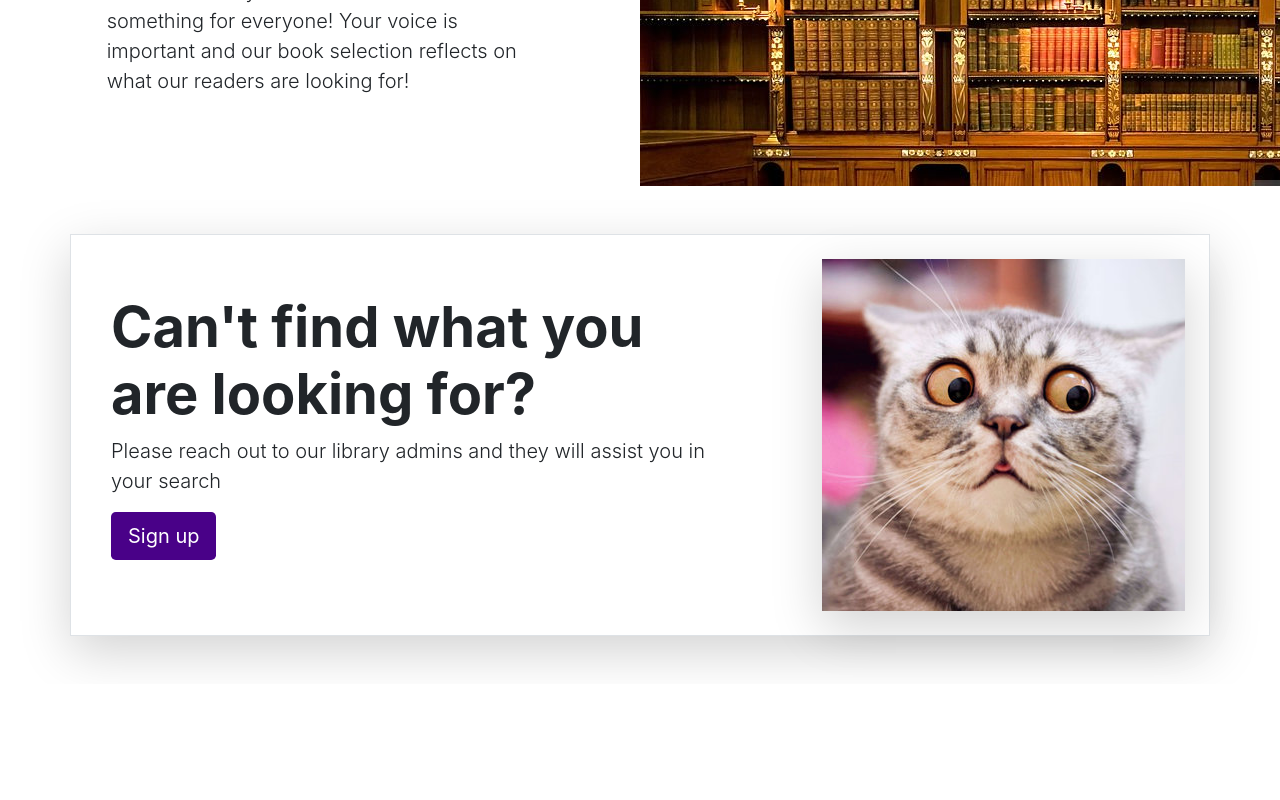
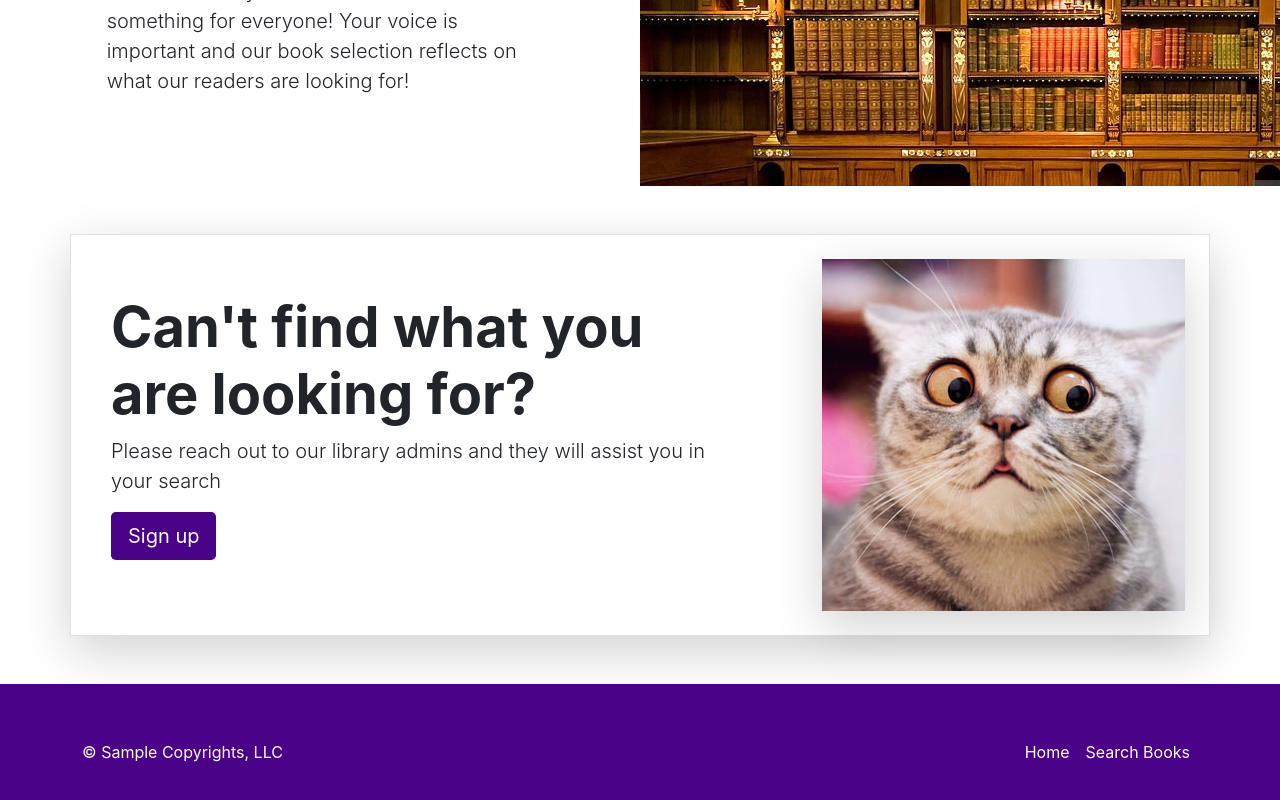
Before and after one commit to jadrubio/biblioteca-fe, a React (Create React App) app: page / in a window 1280 px wide. Shown: the part 1738-2538 px from the top of the page. Before the commit the page ends 2422 px from the top, so only its background shows below. Built offline with nearby package versions, Linux system fonts and the light colour scheme.

Commit message:
basic footer

```diff
--- a/src/App.tsx
+++ b/src/App.tsx
@@ -1,14 +1,14 @@
 import { Navbar } from "./layouts/Navbar";
-import { TopBooks } from "./components/TopBooks";
-import { Carousel } from "./components/Carousel";
+import { HomePage } from "./layouts/HomePage";
+import { Footer } from "./layouts/Footer";
 import "./App.css";
-import { HomePage } from "./layouts/HomePage";
 
 function App() {
   return (
     <>
       <Navbar />
       <HomePage />
+      <Footer />
     </>
   );
 }
--- /dev/null
+++ b/src/layouts/Footer.jsx
@@ -0,0 +1,17 @@
+export const Footer = () => {
+  return (
+    <div className="main-color">
+      <div className="container d-flex flex-wrap justify-content-between align-items-center py-5 main-color">
+        <p className="col-md-4 mb-0 text-white">© Sample Copyrights, LLC</p>
+        <ul className="nav navbar-dark col-md-4 justify-content-end">
+          <li className="nav-item">
+            <a href="#" className="nav-link px-2 text-white">Home</a>
+          </li>
+          <li className="nav-item">
+            <a href="#" className="nav-link px-2 text-white">Search Books</a>
+          </li>
+        </ul>
+      </div>
+    </div>
+  )
+}
```
